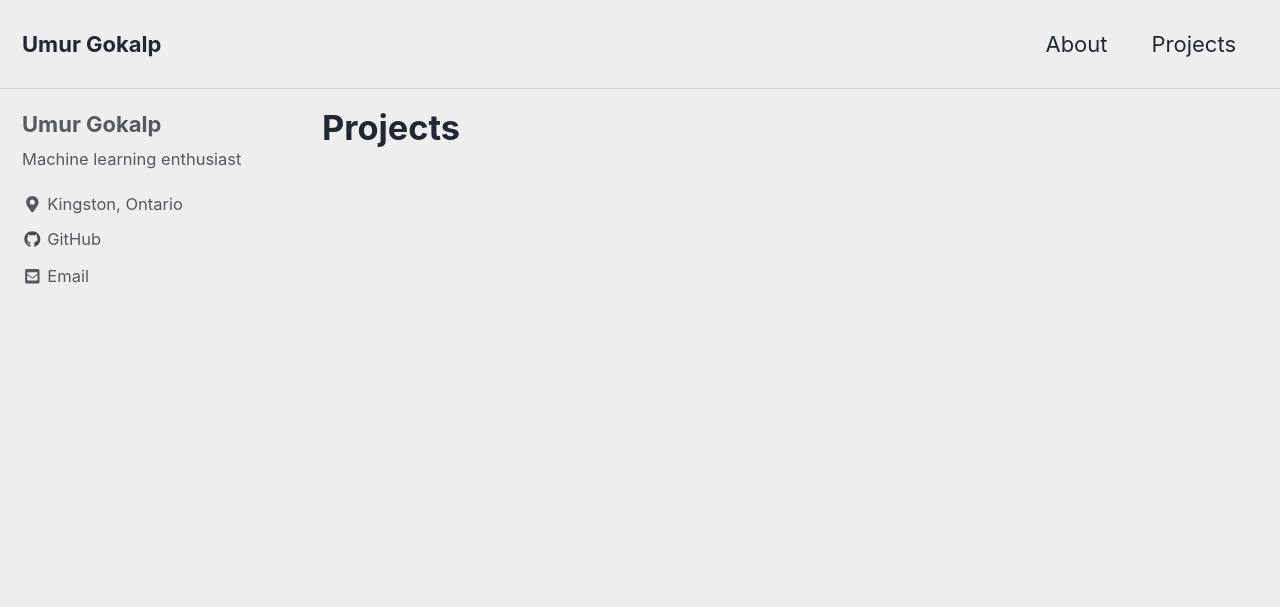
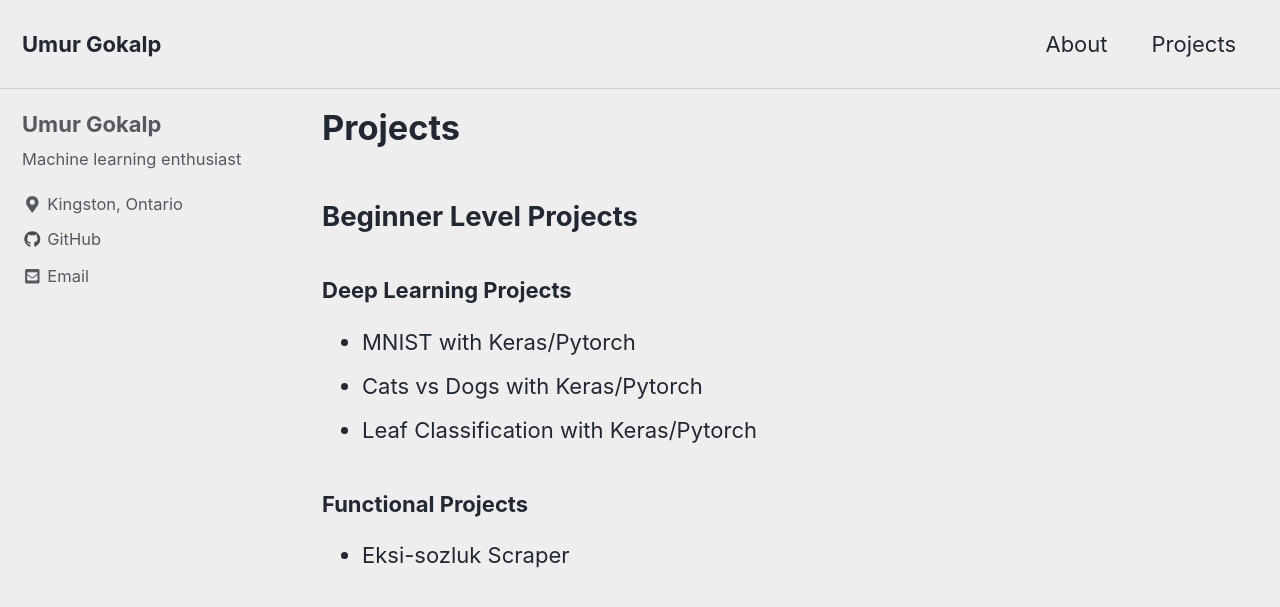
Before and after one commit to uGokalp/ugokalp.github.io-Old, a Jekyll site: the page built from _pages/projects.md, in a window 1280 px wide and 900 px high. Shown: the top 607 px of the window. Built offline with Jekyll 4.4.1, drawn with Linux system fonts in a browser that asks for light colours; cached includes are drawn as plain includes; nearby versions of some CDN libraries.

Commit message:
Update projects.md

```diff
--- a/_pages/projects.md
+++ b/_pages/projects.md
@@ -7,3 +7,11 @@ author_profile: true
   #image: "/assets/images/"
 
 ---
+## Beginner Level Projects
+### Deep Learning Projects
+- MNIST with Keras/Pytorch
+- Cats vs Dogs with Keras/Pytorch
+- Leaf Classification with Keras/Pytorch
+
+### Functional Projects
+ - Eksi-sozluk Scraper
```
